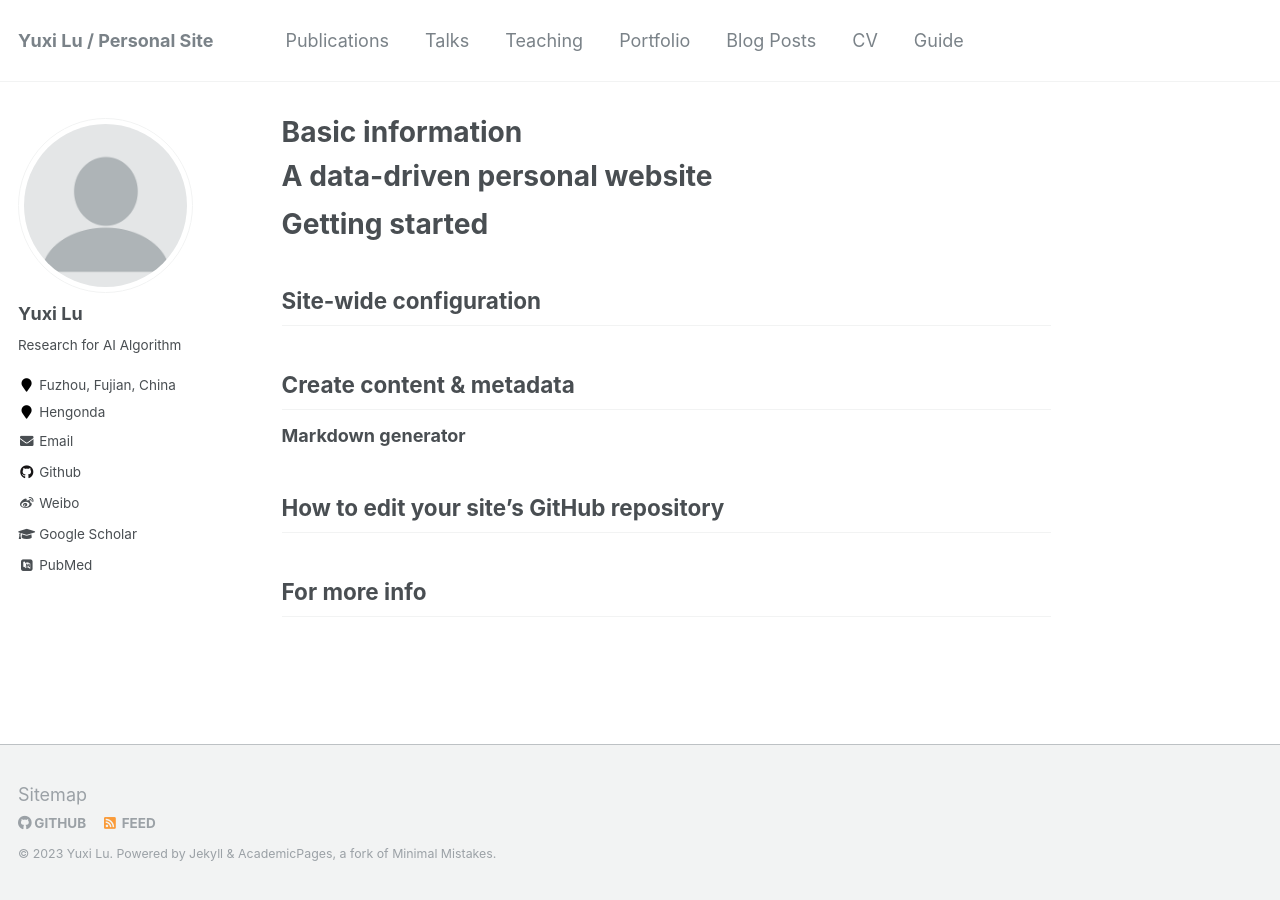
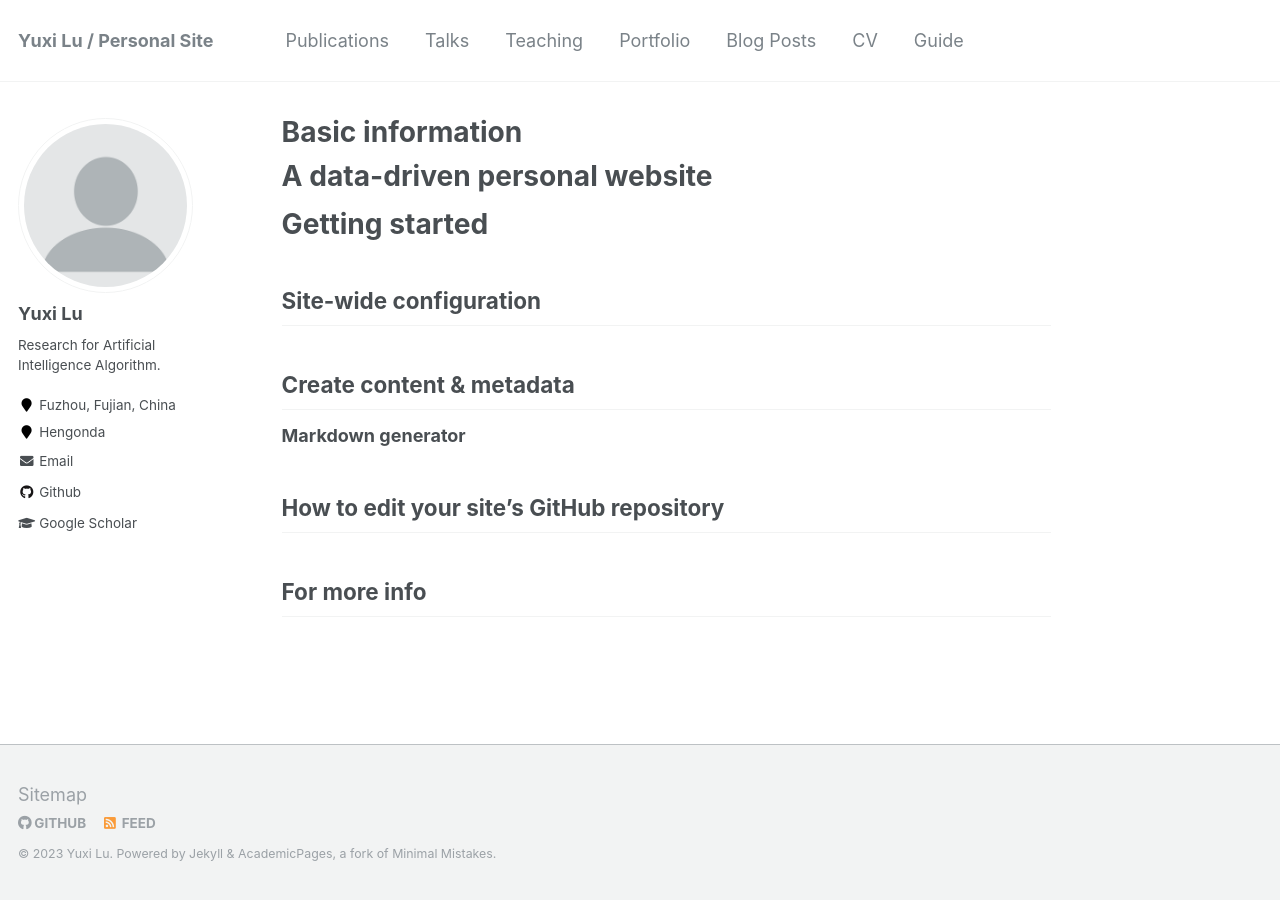
Before and after one commit to divided7/divided7.github.io, a Jekyll site: the page built from _pages/about.md, in a window 1280 px wide. Built offline with Jekyll 4.4.1, drawn with Linux system fonts in a browser that asks for light colours; some web fonts are replaced.

Commit message:
Update _config.yml

```diff
--- a/_config.yml
+++ b/_config.yml
@@ -11,7 +11,7 @@ title                    : "Yuxi Lu / Personal Site"
 title_separator          : "-"
 name                     : &name "Yuxi Lu"
 description              : &description "personal description"
-url                      : https://divided7.github.io # the base hostname & protocol for your site e.g. "https://mmistakes.github.io"
+url                      : https://divided7.github.io
 baseurl                  : "" # the subpath of your site, e.g. "/blog"
 repository               : "divided7/divided7.github.io"
 teaser                   :  # filename of teaser fallback teaser image placed in /images/, .e.g. "500x300.png"
@@ -82,10 +82,10 @@ analytics:
 author:
   name             : "Yuxi Lu"
   avatar           : "profile.png"
-  bio              : "Research for AI Algorithm"
+  bio              : "Research for Artificial Intelligence Algorithm."
   location         : "Fuzhou, Fujian, China"
   employer         : "Hengonda"
-  pubmed           : "https://www.ncbi.nlm.nih.gov/pubmed/?term=john+snow"
+  pubmed           : # "https://www.ncbi.nlm.nih.gov/pubmed/?term=john+snow"
   googlescholar    : "http://yourfullgooglescholarurl.com"
   email            : "divided.by.07@gmail.com"
   researchgate     :  # example: "https://www.researchgate.net/profile/yourprofile"
@@ -111,10 +111,12 @@ author:
   tumblr           :
   twitter          : # "replacethistwitterhandle"
   vine             :
-  weibo            : "weibo.com"
+  weibo            : # "weibo.com"
   xing             :
   youtube          :
   wikipedia        :
+  zhihu            : "https://www.zhihu.com/people/divided7"
+
 
 
 # Reading Files
```
